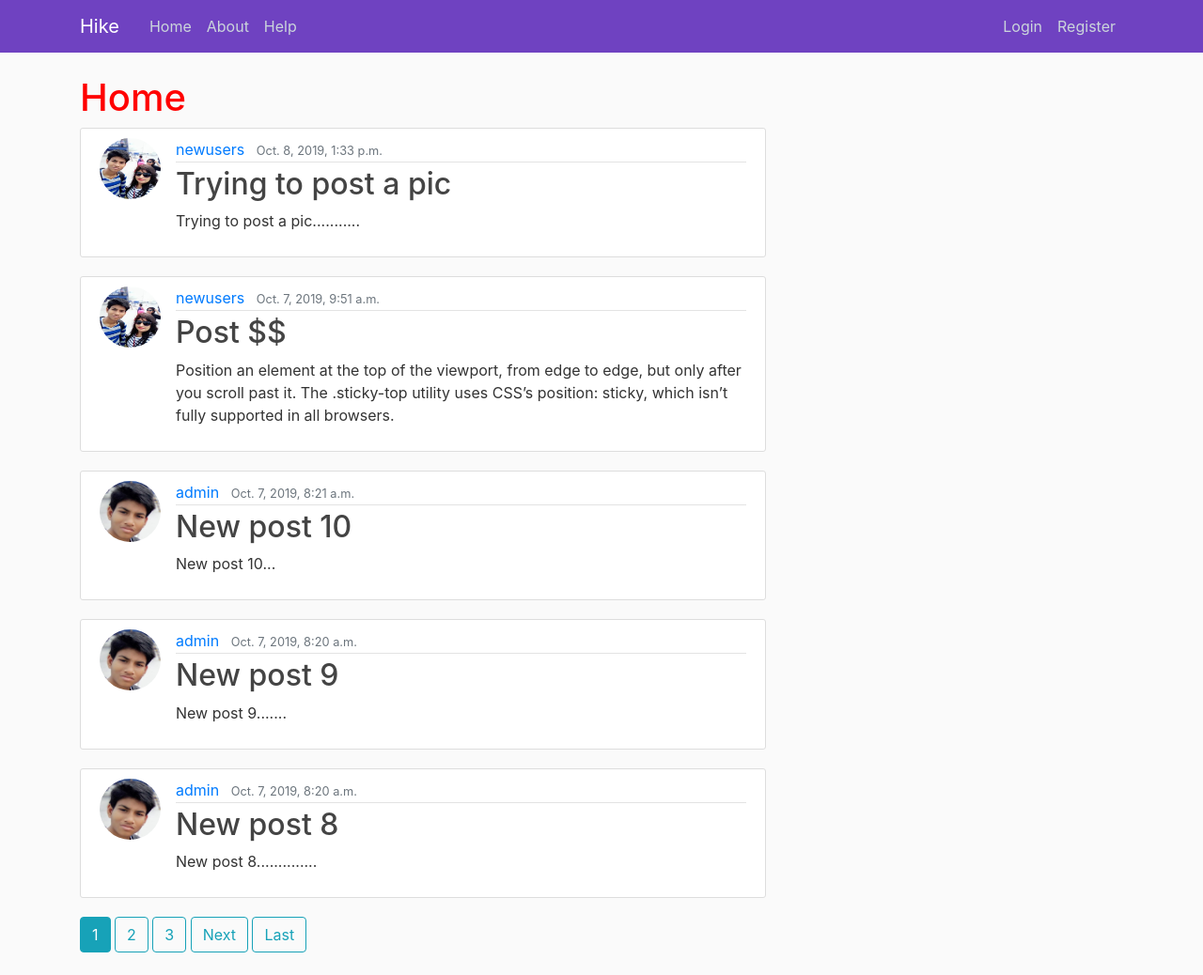
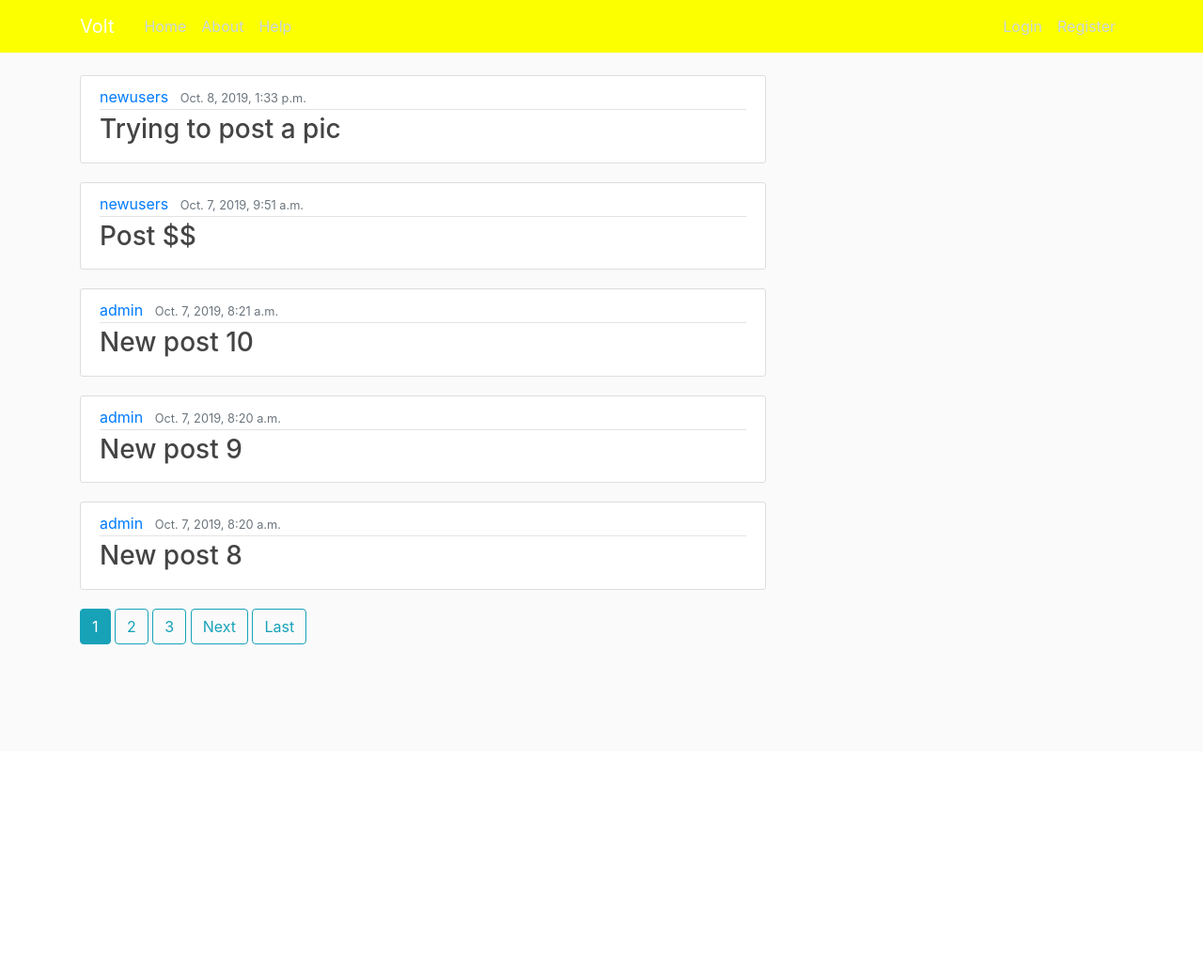
Before and after one commit to Shiladitya070/project-volt, a Django app: page / in a window 1280 px wide. Shown: the whole page at 94% size. After the commit the page ends 686 px from the top, so only its background shows below. Run offline with Django 3.2, Linux system fonts and the light colour scheme; data comes from the database, SQL or seed files in the repository; both versions use the stored data as it was before the commit; some libraries are stand-ins or nearby versions.

Commit message:
Updated everything

```diff
--- a/blog/models.py
+++ b/blog/models.py
@@ -6,7 +6,8 @@ from django.urls import reverse
 class Post (models.Model):
     title = models.CharField(max_length = 100 )
     content = models.TextField()
-    date_posted = models.DateTimeField(default = timezone.now)
+    date_posted = models.DateTimeField(default=timezone.datetime.now())
+    print(date_posted)
     author = models.ForeignKey(User, on_delete = models.CASCADE)
 
     def __str__(self):
--- a/blog/static/blog/main.css
+++ b/blog/static/blog/main.css
@@ -5,7 +5,7 @@ body {
 }
 
 h1, h2, h3, h4, h5, h6 {
-  color: #ff0000;
+  color: #000000;
 }
 
 ul {
@@ -13,7 +13,7 @@ ul {
 }
 
 .bg-steel {
-  background-color: #6f42c1;
+  background-color: #fbff00;
 }
 
 .site-header .navbar-nav .nav-link {
--- a/blog/templates/blog/Base.html
+++ b/blog/templates/blog/Base.html
@@ -16,7 +16,7 @@
   {% if title %}
   <title>{{ title }}</title>
   {% else %}
-  <title>Hike</title>
+  <title>Volt</title>
   {% endif %}
 </head>
 
@@ -24,7 +24,7 @@
   <header class="site-header">
     <nav class="navbar navbar-expand-md navbar-dark bg-steel fixed-top">
       <div class="container">
-        <a class="navbar-brand mr-4" href="{% url 'blog-home' %}">Hike</a>
+        <a class="navbar-brand mr-4" href="{% url 'blog-home' %}">Volt</a>
         <button class="navbar-toggler" type="button" data-toggle="collapse" data-target="#navbarToggle"
           aria-controls="navbarToggle" aria-expanded="false" aria-label="Toggle navigation">
           <span class="navbar-toggler-icon"></span>
@@ -63,19 +63,6 @@
         {% endif %}
         {% block content %}{% endblock %}
       </div>
-      <!-- <div class="col-md-4">
-        <div class="content-section">
-          <h3>Our Sidebar</h3>
-          <p class='text-muted'>You can put any information here you'd like.
-            <ul class="list-group">
-              <li class="list-group-item list-group-item-light">Latest Posts</li>
-              <li class="list-group-item list-group-item-light">Announcements</li>
-              <li class="list-group-item list-group-item-light">Calendars</li>
-              <li class="list-group-item list-group-item-light">etc</li>
-            </ul>
-          </p>
-        </div>
-      </div> -->
     </div>
   </main>
 
--- a/blog/templates/blog/Home.html
+++ b/blog/templates/blog/Home.html
@@ -1,16 +1,14 @@
 {% extends "blog/Base.html" %}
 {% block content %}
-<h1>Home</h1>
 {% for post in posts %}
 <article class="media content-section">
-    <img class="rounded-circle article-img" src="{{ post.author.profile.image.url }}" alt="">
+    <!-- <img class="rounded-circle article-img" src="{{ post.author.profile.image.url }}" alt=""> -->
     <div class="media-body">
         <div class="article-metadata">
             <a class="mr-2" href="{% url 'user-posts' post.author.username %}">{{ post.author }}</a>
             <small class="text-muted">{{ post.date_posted }}</small>
         </div>
-        <h2><a class="article-title" href="{% url 'post-detail' post.id %}">{{ post.title }}</a></h2>
-        <p class="article-content">{{ post.content }}</p>
+        <h3><a class="article-title" href="{% url 'post-detail' post.id %}">{{ post.title }}</a></h3>
     </div>
 </article>
 {% endfor%}
--- a/blog/templates/blog/post_detail.html
+++ b/blog/templates/blog/post_detail.html
@@ -3,11 +3,10 @@
 <h1>Home</h1>
 
 <article class="media content-section">
-    <img class="rounded-circle article-img" src="{{ object.author.profile.image.url }}" alt="">
     <div class="media-body">
         <div class="article-metadata">
             <a class="mr-2" href="{% url 'user-posts' object.author.username %}">{{ object.author }}</a>
-            <small class="text-muted">{{ object.date_objected }}</small>
+            <small class="text-muted">{{ object.date_posted }}</small>
             {% if object.author == user %}
             <div>
                 <a class="btn btn-warning btn-sm mt-1 mb-1" href="{% url 'post-update' object.id %}">Update</a>
--- a/blog/templates/blog/user_posts.html
+++ b/blog/templates/blog/user_posts.html
@@ -3,7 +3,6 @@
 <h1 class = 'mb-3'>Posts by {{ view.kwargs.username }}({{page_obj.paginator.count}})</h1>
 {% for post in posts %}
 <article class="media content-section">
-    <img class="rounded-circle article-img" src="{{ post.author.profile.image.url }}" alt="">
     <div class="media-body">
         <div class="article-metadata">
             <a class="mr-2" href="{% url 'user-posts' post.author.username %}">{{ post.author }}</a>
--- a/hike/settings.py
+++ b/hike/settings.py
@@ -25,7 +25,8 @@ BASE_DIR = os.path.dirname(os.path.dirname(os.path.abspath(__file__)))
 SECRET_KEY = os.environ.get("SECRET_KEY")
 
 # SECURITY WARNING: don't run with debug turned on in production!
-DEBUG = True
+DEBUG = (os.environ.get("DEBUG_VALUE") == "True")
+print(DEBUG)
 
 ALLOWED_HOSTS = ['hipe101.herokuapp.com','localhost']
 
--- a/users/form.py
+++ b/users/form.py
@@ -14,8 +14,3 @@ class UserUpdatedForm(forms.ModelForm):
     class Meta:
         model = User
         fields = ['username', 'email']
-
-class ProfileUpdateFrom(forms.ModelForm):
-    class Meta:
-        model = Profile
-        fields = ['image']
--- a/users/models.py
+++ b/users/models.py
@@ -1,21 +1,15 @@
 from django.db import models
 from django.contrib.auth.models import User
-from PIL import Image
+# from PIL import Image
+
 
 class Profile(models.Model):
-    user = models.OneToOneField(User, on_delete = models.CASCADE)
+    user = models.OneToOneField(User, on_delete=models.CASCADE)
     bio = models.TextField(default='Just a new user . Add your bio')
-    image = models.ImageField(default='default.jpg', upload_to= 'profile_pics')
+    # image = models.ImageField(default='default.jpg', upload_to= 'profile_pics')
 
     def __str__(self):
         return f'{self.user.username} profile'
 
-    def save(self,*args,**kwargs):
+    def save(self, *args, **kwargs):
         super().save(*args, **kwargs)
-
-        img = Image.open(self.image.path)
-
-        if img.height > 300 or img.width > 300:
-            output_size = (300, 300)
-            img.thumbnail(output_size)
-            img.save(self.image.path)
--- a/users/templates/users/profile.html
+++ b/users/templates/users/profile.html
@@ -3,7 +3,7 @@
 {% block content %}
 <div class="content-section">
     <div class="media">
-        <img class="rounded-circle account-img" src="{{ user.profile.image.url }}">
+        <!-- <img class="rounded-circle account-img" src="{{ user.profile.image.url }}"> -->
         <div class="media-body">
             <h2 class="account-heading">{{ user.username }}</h2>
             <p class="text-secondary">{{ user.email }}</p>
```
Also changed, not shown: blog/templates/blog/Help.html (deleted, +0 -10 lines), users/views.py (+3 -7 lines), db.sqlite3, users/migrations/0005_remove_profile_image.py (added).
